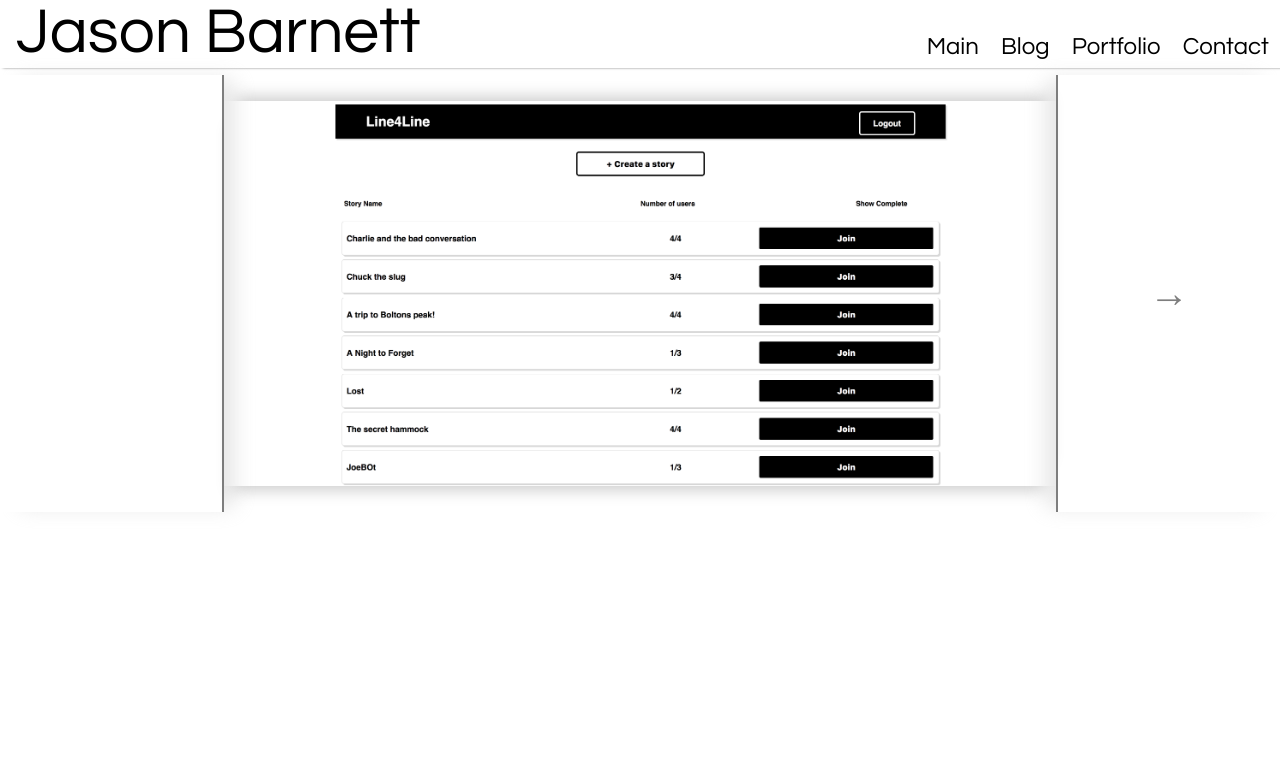
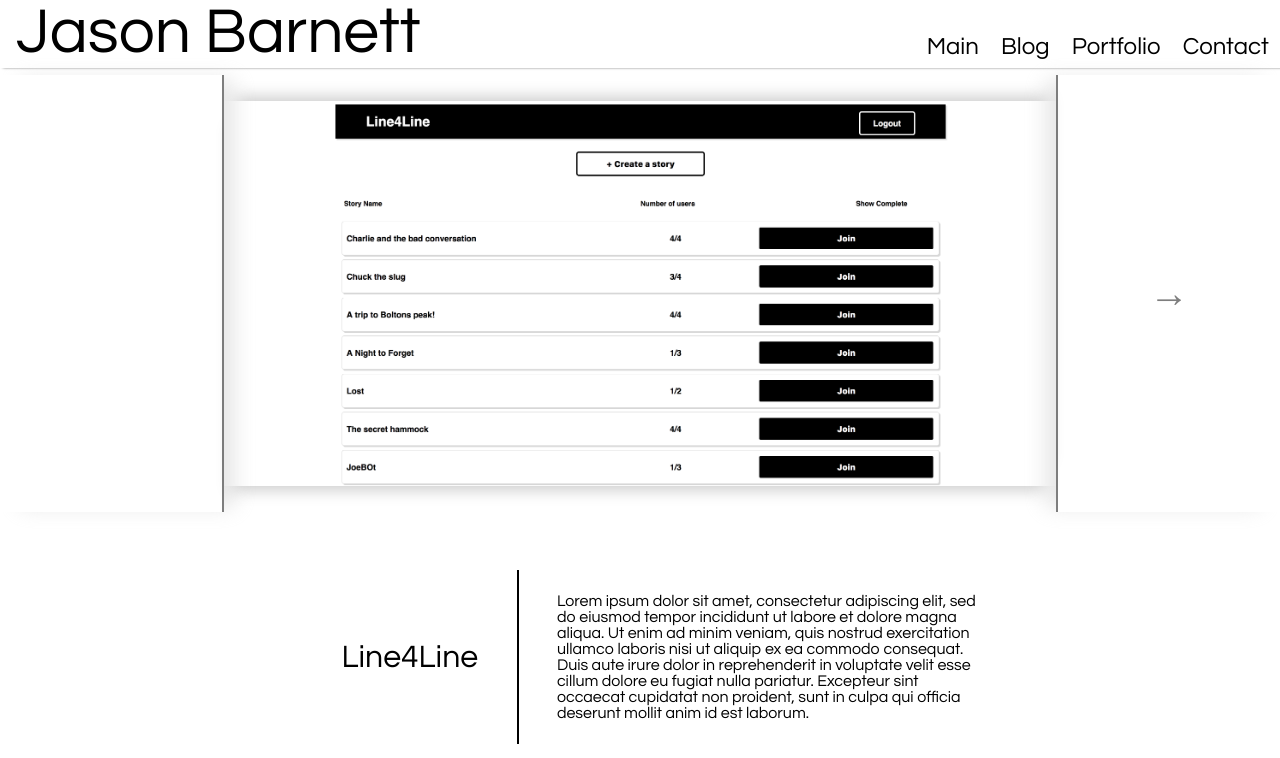
Before and after one commit to jhbarnett/jahuba.com, an Angular app: page /portfolio in a window 1280 px wide. Shown: the top 758 px of the page. Built offline with nearby package versions, Linux system fonts and the light colour scheme.

Commit message:
completes portfolio grid & style

```diff
--- a/src/app/portfolio/portfolio.component.css
+++ b/src/app/portfolio/portfolio.component.css
@@ -90,4 +90,23 @@ button:last-child {
 
 .info {
   flex: 2;
+  display: flex;
+  align-items: center;
+  max-width: 60%;
 }
+
+.title {
+  flex: 3;
+  height: auto;
+  text-align: right;
+  padding: 3% 5%;
+  font-size: 2em;
+}
+
+.description {
+  flex: 7;
+  height: auto;
+  border-left: 2px solid black;
+  padding: 3% 5%;
+  font-size: 1em;
+}
--- a/src/app/portfolio/portfolio.component.html
+++ b/src/app/portfolio/portfolio.component.html
@@ -8,6 +8,8 @@
     </div>
     <button (click)="next()"><span *ngIf="pos < projects.length - 1">&rarr;</span></button>
   </div>
-  <div class="info">
+  <div class="info" >
+    <div class="title" [innerHtml]="selection.title"></div>
+    <div class="description">{{selection.description}}</div>
   </div>
 </div>
--- a/src/app/portfolio/portfolio.component.ts
+++ b/src/app/portfolio/portfolio.component.ts
@@ -11,6 +11,7 @@ export class PortfolioComponent implements OnInit {
   @ViewChild('items') items:ElementRef;
   projects = PROJECTS;
   pos = 0;
+  selection = this.projects[this.pos];
 
   setTransform() {
     this.items.nativeElement.style.transform = 'translate3d(' + (-this.pos * this.items.nativeElement.offsetWidth) + 'px,0,0)';
@@ -19,11 +20,13 @@ export class PortfolioComponent implements OnInit {
   prev() {
     this.pos = Math.max(this.pos - 1, 0);
     this.setTransform();
+    this.selection = this.projects[this.pos]
   };
 
   next() {
     this.pos = Math.min(this.pos + 1, this.items.nativeElement.children.length - 1);
     this.setTransform();
+    this.selection = this.projects[this.pos]
   };
 
 
@@ -31,7 +34,8 @@ export class PortfolioComponent implements OnInit {
     this.setTransform;
   }
 
-  constructor() {}
+  constructor() {
+  }
 
   ngOnInit() {}
 }
```
